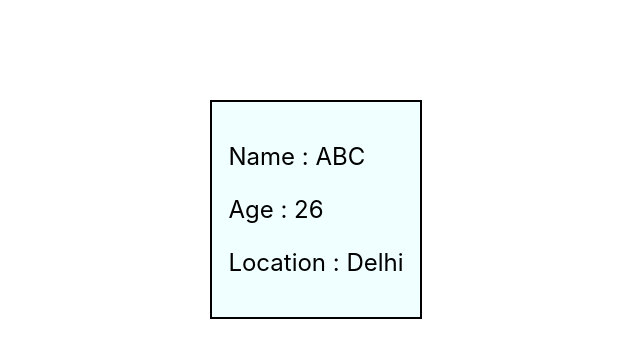
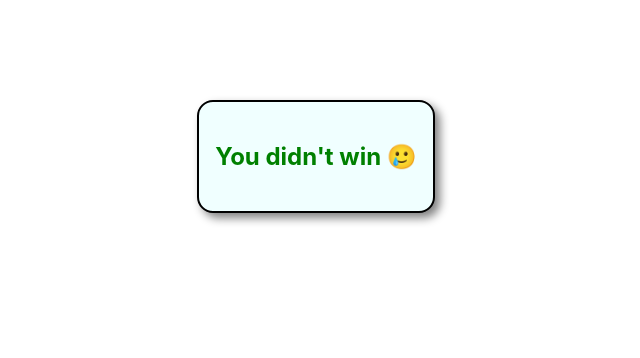
Before and after one commit to Lokeshsharma1703/React, a React (Create React App) app in the folder react-demo/: page / in a window 1280 px wide. Shown: the top 358 px of the page, without its empty margins (324-964 px from the left). Built offline with nearby package versions, Linux system fonts and the light colour scheme.

Commit message:
initial commit

```diff
--- a/react-demo/src/components/Person.js
+++ b/react-demo/src/components/Person.js
@@ -2,11 +2,22 @@ import React from 'react'
 import './person.css'
 
 const Person = () => {
+
+    let luckyNumber = 7;
+    let randomNumber = Math.floor(Math.random() * 10);
+
     return (
-        <div className='person'>
-            <p>Name : ABC</p>
-            <p>Age : 26</p>
-            <p>Location : Delhi</p>
+        <div className='person' style={{ color: 'green', fontWeight: 'bold' }}>
+            {
+                (randomNumber === luckyNumber) ?
+                    <div>
+                        <p>Name : ABC</p>
+                        <p>Age : 26</p>
+                        <p>Location : Delhi</p>
+
+                        <p>My number is : {randomNumber}</p>
+                    </div> : <p>You didn't win 🥲</p>
+            }
         </div>
     )
 }
--- a/react-demo/src/components/person.css
+++ b/react-demo/src/components/person.css
@@ -5,4 +5,6 @@
     width: fit-content;
     margin: 100px auto;
     padding: 1rem;
+    box-shadow: 5px 5px 10px gray;
+    border-radius: 1rem;
 }
```
